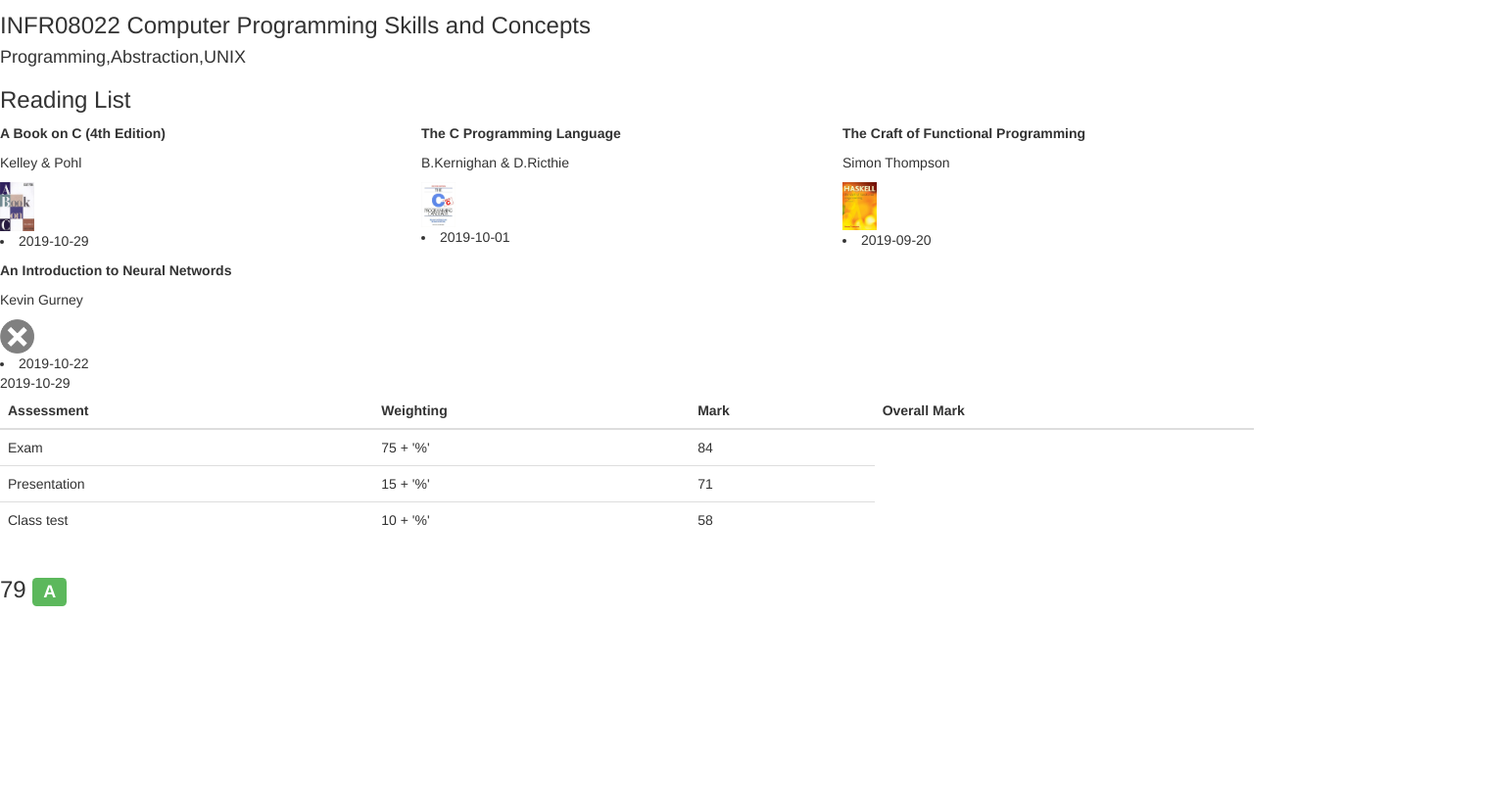
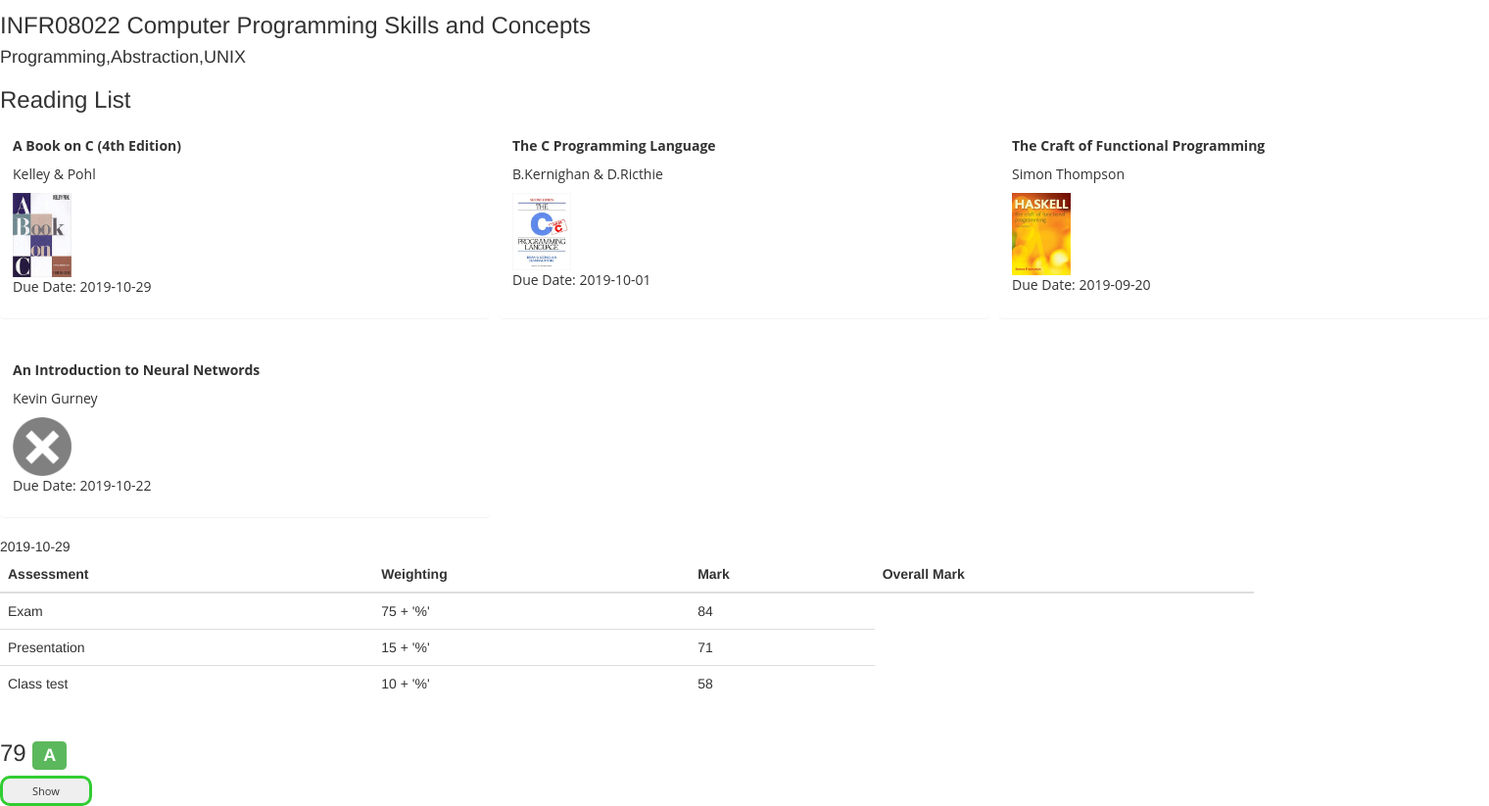
Before and after one commit to DJMF2015/EdinUni-Courses_Exercise, a plain HTML site: page index.html in a window 1280 px wide. Shown: the part 500-1323 px from the top of the page at 98% size, 1520 px wide, since content can reach past the window. Before the commit the page ends 1125 px from the top, so only its background shows below. Drawn offline with Linux system fonts and the light colour scheme.

Commit message:
added button and some css. Need to finish by writing function to wrap and create dom for button toggle to render for each item - not just the one

```diff
--- a/css/styles.css
+++ b/css/styles.css
@@ -1,5 +1,5 @@
 .book-thumbnail {
-  max-width: 35px; /* Only display small images for thumbnails */
+  max-width: 60px; /* Only display small images for thumbnails */
 }
 
 /* Added Reading List Grid for User ease. */
@@ -9,3 +9,17 @@
   grid-gap: 10px;
   grid-auto-rows: minmax(100px, auto);
 }
+
+.panel {
+  font: 14px "Open Sans", Helvetica, Arial, sans-serif;
+  /* border: 1px solid #22d; */
+  padding: 12px;
+  width: 500px;
+  text-align: left;
+}
+button  {
+  font: 11px "Open Sans", Arial, sans-serif;
+  padding: 5px 30px;
+  border:solid limegreen;
+  border-radius:  10px
+}
--- a/index.html
+++ b/index.html
@@ -10,6 +10,7 @@
   <body>
     <h2>My marks and grades</h2>
     <div id="courses" aria-live="polite" aria-busy="true"></div>
+    <div><button class="button" id="Show">Show</button></div>
     <script src="./js/script.js"></script><!-- Load in the script after the DOM is loaded -->
   </body>
 </html>
--- a/js/templates1.js
+++ b/js/templates1.js
@@ -62,25 +62,30 @@ const readingListTemplateHelper = function(course){
       value.image = '404.png';
     }
     output += readingListTemplate(value);
-
   }
   return output
 }
 
 const readingListTemplate = function(read) {
+  //write function to loop over and create dom dynamcially
+
+  // document.getElementById("Show").addEventListener("click", function() {
+  //   document.getElementById("display").hidden = true;
+  //   document.getElementById("display").hidden = false;
+  // }, false);
 
   return `
 
-  <div class="reading-list-item">
-
+  <div id="display" class="reading-list-item panel" >
   <p><b>${read.title}</b></p>
   <p> ${read.author}</p>
   <img class="book-thumbnail" src= "images/${read.image}" alt="images/404.png">
-  <li> ${read.dueDate}</li>
+  <p>Due Date: ${read.dueDate}</p>
   </div>
-  <tr>
   ` ;
+
 }
+
 
 
 //4. Show grades based on the marks. Display weighting, course and mark
@@ -98,7 +103,6 @@ const arrayOfPercentages = function(course){
 }
 
 
-//still doesn't output on display
 const compareDueDates = function(course){
   let array = []
   for (index of course.readingList){
@@ -106,8 +110,8 @@ const compareDueDates = function(course){
     let sorted = date
     array.push(date)
     let a =  array.sort()
-    return a;
-  }
+    return a
+  };
 }
 
 const calculateOverallMark = function (percentages){
@@ -144,7 +148,9 @@ const courseTemplate = function(course) {
   <tbody>
   ${assessmentTemplateHelper(course)}
   ${compareDueDates(course)}
-  <table style="width:100%"> <th rowspan="2"><td><h3>${finalGradeHelper(course)}</h3></td></table>
+  <table style="width:100%">
+  <th rowspan="2">
+  <td><h3><div class="table-colour-wrapper">${finalGradeHelper(course)}</div></h3></td></table>
   </tbody>
   </table>
   `
```
Also changed, not shown: 1 other file.
